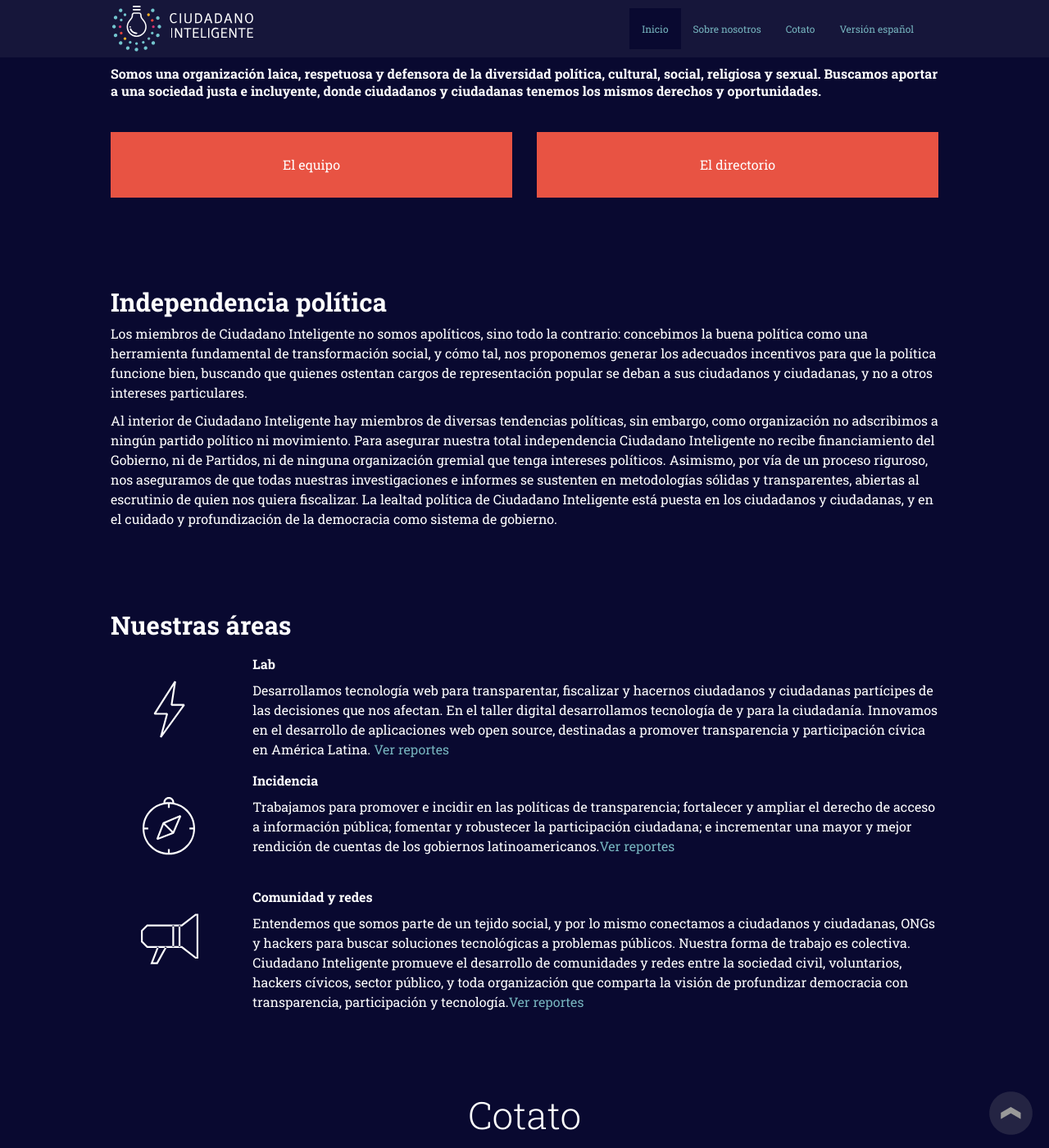
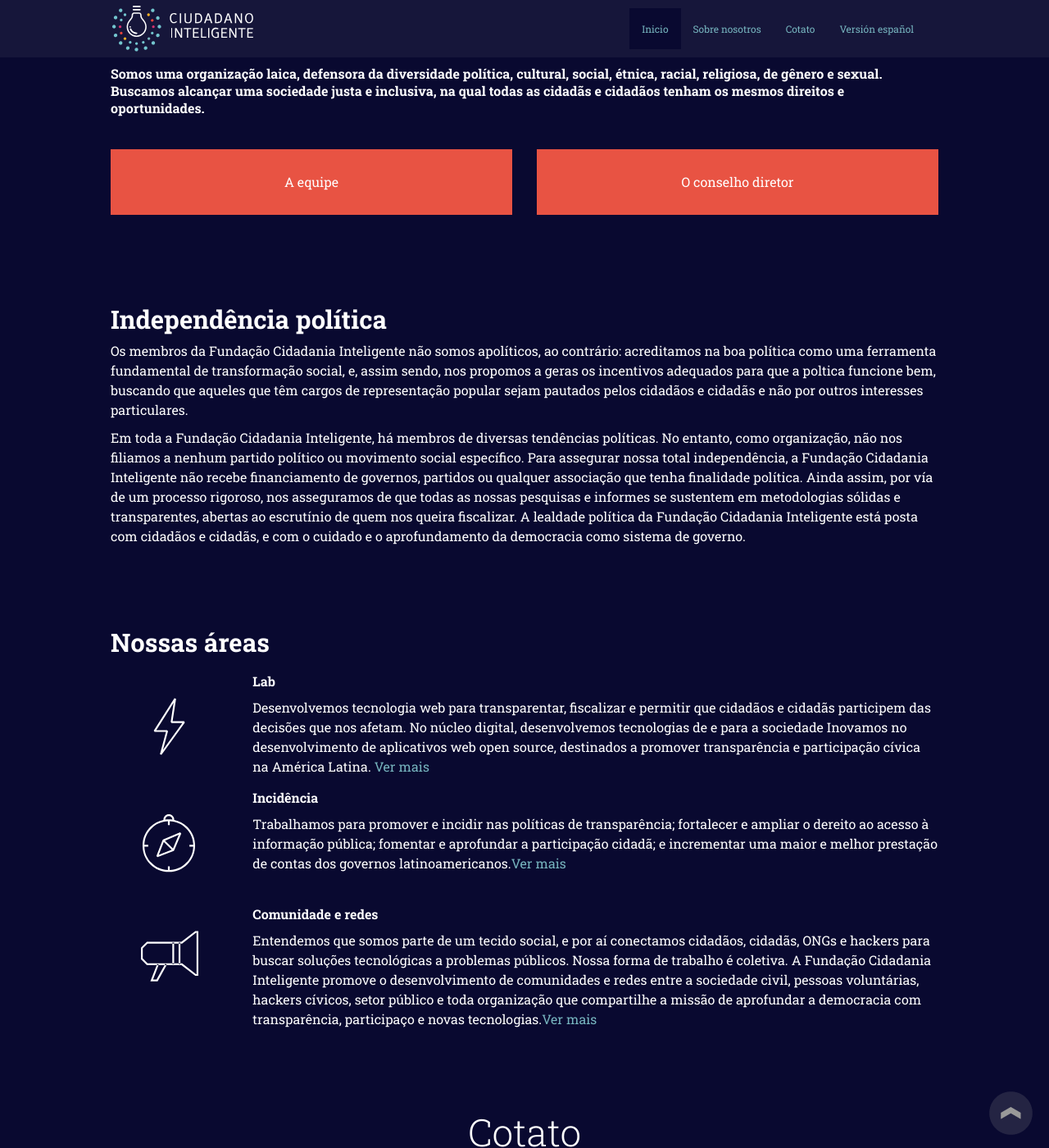
Before and after one commit to ciudadanointeligente/cidadaniainteligente.org.github.io, a Jekyll site: the page built from index.html, in a window 1280 px wide and 1400 px high, scrolled down 918 px. Shown: the whole window at 82% size. Built offline with Jekyll 4.4.1, drawn with Linux system fonts in a browser that asks for light colours; nearby versions of some CDN libraries; library files that are not in the unit come from our copies; some of the changed text lies outside the part shown.

Commit message:
Update about_us.html

```diff
--- a/_includes/about_us.html
+++ b/_includes/about_us.html
@@ -1,14 +1,14 @@
 <section id="sobre-nosotros">
-    <h2>Sobre nosotros</h2>
-    <div class="menu-interno"><a href="#quienessomos"> Quiénes somos </a>/<a href="#independencia"> Independencia política </a>/<a href="#areas"> Nuestras áreas</a></div>
-    <p>La misión de Ciudadano Inteligente es fortalecer la democracia y reducir la desigualdad en América Latina, promoviendo la transparencia y la participación ciudadana a través del uso innovador de las tecnologías de la información.</p>
-    <p>Trabajamos con la visión de transferir poder desde los pocos hacia los muchos, toda vez que el poder político y económico se concentre de manera artificial. Para ello nos valemos de la transparencia, las tecnologías de la información y la participación colectiva como herramientas de cambio.</p>
+    <h2>Sobre </h2>
+    <div class="menu-interno"><a href="#quienessomos"> Quem somos </a>/<a href="#independencia"> Independência política </a>/<a href="#areas"> Nossas áreas</a></div>
+    <p> A missão da Fundação Cidadania Inteligente é fortalecer a democracia e reduzir a desigualdade social na América Latina, promoviendo a transparência e  participação cidadã através do uso inovador de tecnologoias de informação.</p>
+    <p>Trabalhamos com a visão de transferir podesde desde os poucos para todas as pessoas, toda vez que o poder político e econômico se concentre de forma de maneira artificial. Para isso, usamos a transparência, as tecnologias da informação e a participaço coletiva como ferramentas de mudança.</p>
     <div id="quienessomos"></div>
-    <h3>Quiénes somos</h3>
-    <p class="h4 destacado">Somos una organización laica, respetuosa y defensora de la diversidad política, cultural, social, religiosa y sexual. Buscamos aportar a una sociedad justa e incluyente, donde ciudadanos y ciudadanas tenemos los mismos derechos y oportunidades.</p>
+    <h3>Quem somos</h3>
+    <p class="h4 destacado">Somos uma organização laica, defensora da diversidade política, cultural, social, étnica, racial, religiosa, de gênero e sexual. Buscamos alcançar uma sociedade justa e inclusiva, na qual todas as cidadãs e cidadãos tenham os mesmos direitos e oportunidades. </p>
     <div class="row">
-        <div class="col-md-6"> <button class="btn btn-primary btn-lg" data-toggle="modal" data-target=".modal-equipo">El equipo</button></div>
-        <div class="col-md-6"> <button class="btn btn-primary btn-lg" data-toggle="modal" data-target=".modal-directorio">El directorio</button></div>
+        <div class="col-md-6"> <button class="btn btn-primary btn-lg" data-toggle="modal" data-target=".modal-equipo">A equipe</button></div>
+        <div class="col-md-6"> <button class="btn btn-primary btn-lg" data-toggle="modal" data-target=".modal-directorio">O conselho diretor</button></div>
         <!--<div class="col-md-4"> <button class="btn btn-primary btn-lg" data-toggle="modal" data-target=".modal-hanparticipado">Han participado</button></div>-->
     </div>
     <div class="modal fade modal-equipo" tabindex="-1" role="dialog" aria-labelledby="myLargeModalLabel" aria-hidden="true">
@@ -62,31 +62,31 @@
     </div>
     -->
     <div id="independencia"></div>
-    <h3>Independencia política</h3>
-    <p>Los miembros de Ciudadano Inteligente no somos apolíticos, sino todo la contrario: concebimos la buena política como una herramienta fundamental de transformación social, y cómo tal, nos proponemos generar los adecuados incentivos para que la política funcione bien, buscando que quienes ostentan cargos de representación popular se deban a sus ciudadanos y ciudadanas, y no a otros intereses particulares.</p>
-    <p>Al interior de Ciudadano Inteligente hay miembros de diversas tendencias políticas, sin embargo, como organización no adscribimos a ningún partido político ni movimiento. Para asegurar nuestra total independencia Ciudadano Inteligente no recibe financiamiento del Gobierno, ni de Partidos, ni de ninguna organización gremial que tenga intereses políticos. Asimismo, por vía de un proceso riguroso, nos aseguramos de que todas nuestras investigaciones e informes se sustenten en metodologías sólidas y transparentes, abiertas al escrutinio de quien nos quiera fiscalizar. La lealtad política de Ciudadano Inteligente está puesta en los ciudadanos y ciudadanas, y en el cuidado y profundización de la democracia como sistema de gobierno.</p>
+    <h3>Independência política</h3>
+    <p>Os membros da Fundação Cidadania Inteligente não somos apolíticos, ao contrário: acreditamos na boa política como uma ferramenta fundamental de transformação social, e, assim sendo, nos propomos a geras os incentivos adequados para que a poltica funcione bem, buscando que aqueles que têm cargos de representação popular sejam pautados pelos cidadãos e cidadãs e não por outros interesses particulares.</p>
+    <p>Em toda a Fundação Cidadania Inteligente, há membros de diversas tendências políticas. No entanto, como organização, não nos filiamos a nenhum partido político ou movimento social específico. Para assegurar nossa total independência, a Fundação Cidadania Inteligente não recebe financiamento de governos, partidos ou qualquer associação que tenha finalidade política. Ainda assim, por vía de um processo rigoroso, nos asseguramos de que todas as nossas pesquisas e informes se sustentem em metodologias sólidas e transparentes, abertas ao escrutínio de quem nos queira fiscalizar. A lealdade política da Fundação Cidadania Inteligente está posta com cidadãos e cidadãs, e com o cuidado e o aprofundamento da democracia como sistema de governo.</p>
     <div id="areas">
-        <h3>Nuestras áreas</h3>
+        <h3>Nossas áreas</h3>
         <div class="row">
             <div class="col-md-10 col-md-offset-2"><h4>Lab</h4></div>
         </div>
         <div class="row">
             <div class="col-md-2 hidden-xs"><img src="{{ site.baseurl }}/assets/img/ico-lab.svg"></div>
-            <div class="col-md-10">Desarrollamos tecnología web para transparentar, fiscalizar y hacernos ciudadanos y ciudadanas partícipes de las decisiones que nos afectan. En el taller digital desarrollamos tecnología de y para la ciudadanía. Innovamos en el desarrollo de aplicaciones web open source, destinadas a promover transparencia y participación cívica en América Latina. <a href="//comunidadi.tumblr.com/tagged/lab" target="_blank">Ver reportes</a></div>
+            <div class="col-md-10">Desenvolvemos tecnologia web para transparentar, fiscalizar e permitir que cidadãos e cidadãs participem das decisões que nos afetam. No núcleo digital, desenvolvemos tecnologias de e para a sociedade Inovamos no desenvolvimento de aplicativos web open source, destinados a promover transparência e participação cívica na América Latina. <a href="//comunidadi.tumblr.com/tagged/lab" target="_blank">Ver mais</a></div>
         </div>
         <div class="row">
-            <div class="col-md-10 col-md-offset-2"><h4>Incidencia</h4></div>
+            <div class="col-md-10 col-md-offset-2"><h4>Incidência</h4></div>
         </div>
         <div class="row">
             <div class="col-md-2 hidden-xs"><img src="{{ site.baseurl }}/assets/img/ico-incidencia.svg"></div>
-            <div class="col-md-10">Trabajamos para promover e incidir en las políticas de transparencia; fortalecer y ampliar el derecho de acceso a información pública; fomentar y robustecer la participación ciudadana; e incrementar una mayor y mejor rendición de cuentas de los gobiernos latinoamericanos.<a href="//comunidadi.tumblr.com/tagged/incidencia" target="_blank">Ver reportes</a></div>
+            <div class="col-md-10">Trabalhamos para promover e incidir nas políticas de transparência; fortalecer e ampliar o dereito ao acesso à informação pública; fomentar e aprofundar a participação cidadã; e incrementar uma maior e melhor prestação de contas dos governos latinoamericanos.<a href="//comunidadi.tumblr.com/tagged/incidencia" target="_blank">Ver mais</a></div>
         </div>
         <div class="row">
-            <div class="col-md-10 col-md-offset-2"><h4>Comunidad y redes</h4></div>
+            <div class="col-md-10 col-md-offset-2"><h4>Comunidade e redes</h4></div>
         </div>
         <div class="row">
             <div class="col-md-2 hidden-xs"><img src="{{ site.baseurl }}/assets/img/ico-redes.svg"></div>
-            <div class="col-md-10">Entendemos que somos parte de un tejido social, y por lo mismo conectamos a ciudadanos y ciudadanas, ONGs y hackers para buscar soluciones tecnológicas a problemas públicos. Nuestra forma de trabajo es colectiva. Ciudadano Inteligente promueve el desarrollo de comunidades y redes entre la sociedad civil, voluntarios, hackers cívicos, sector público, y toda organización que comparta la visión de profundizar democracia con transparencia, participación y tecnología.<a href="//comunidadi.tumblr.com/tagged/comunidad" target="_blank">Ver reportes</a></div>
+            <div class="col-md-10">Entendemos que somos parte de um tecido social, e por aí conectamos cidadãos, cidadãs, ONGs e hackers para buscar soluções tecnológicas a problemas públicos. Nossa forma de trabalho é coletiva. A Fundação Cidadania Inteligente promove o desenvolvimento de comunidades e redes entre a sociedade civil, pessoas voluntárias, hackers cívicos, setor público e toda organização que compartilhe a missão de aprofundar a democracia com transparência, participaço e novas tecnologias.<a href="//comunidadi.tumblr.com/tagged/comunidad" target="_blank">Ver mais</a></div>
         </div>
     </div>
 </section>
```
